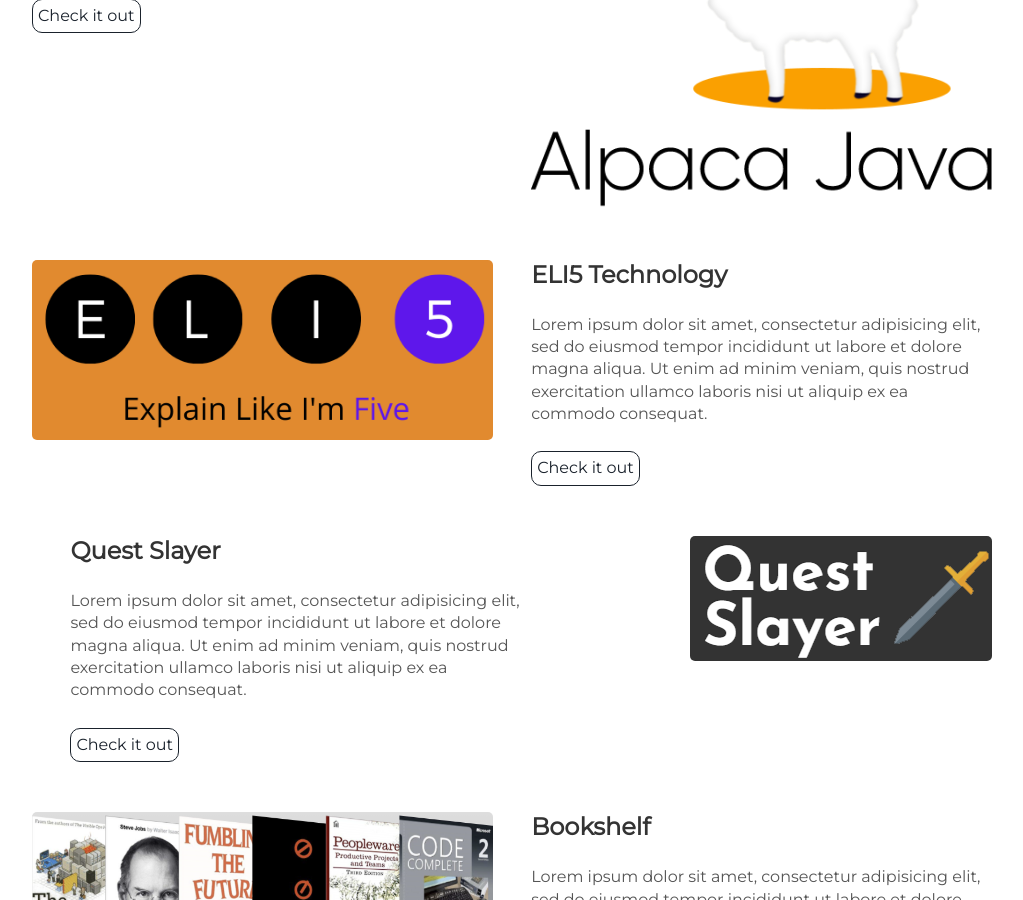
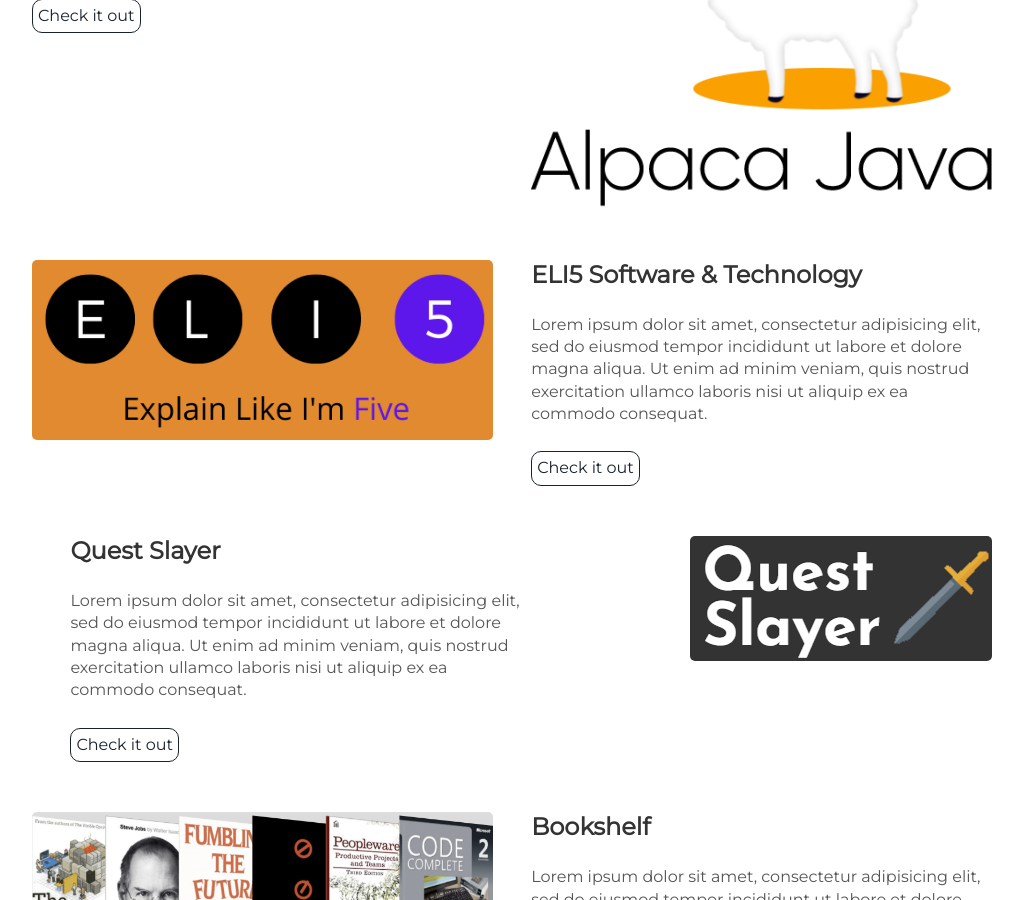
Before and after one commit to mainstringargs/mainstringargs.github.com, a Jekyll site: the page built from index.html, in a window 1280 px wide and 900 px high, scrolled down 1878 px. Shown: the whole window, without its empty margins (128-1151 px from the left). Built offline with Jekyll 4.4.1, drawn with Linux system fonts in a browser that asks for light colours.

Commit message:
Update projects.html

```diff
--- a/_includes/projects.html
+++ b/_includes/projects.html
@@ -3,7 +3,7 @@
 </div>
 <div class="user-projects">
   <div class="images-right">
-    <img alt="mountains" src="{{ "/assets/img/alpaca-java.png" | prepend: site.baseurl }}" />
+    <img alt="alpaca-java" src="{{ "/assets/img/alpaca-java.png" | prepend: site.baseurl }}" />
   </div>
   <div class="contents">
     <h3> Alpaca Java </h3>
@@ -13,17 +13,17 @@
 </div>
 <div class="user-projects">
   <div class="images-left">
-    <img alt="mountains" src="{{ "/assets/img/eli5.png" | prepend: site.baseurl }}" />
+    <img alt="eli5-software-technology" src="{{ "/assets/img/eli5.png" | prepend: site.baseurl }}" />
   </div>
   <div class="contents-right">
-    <h3> ELI5 Technology </h3>
+    <h3> ELI5 Software & Technology </h3>
     <p>Lorem ipsum dolor sit amet, consectetur adipisicing elit, sed do eiusmod tempor incididunt ut labore et dolore magna aliqua. Ut enim ad minim veniam, quis nostrud exercitation ullamco laboris nisi ut aliquip ex ea commodo consequat.</p>
     <a class="project-link" href="#">Check it out</a>
   </div>
 </div>
 <div class="user-projects">
   <div class="images-right">
-    <img alt="mountains" src="{{ "/assets/img/quest-slayer.png" | prepend: site.baseurl }}" />
+    <img alt="quest-slayer" src="{{ "/assets/img/quest-slayer.png" | prepend: site.baseurl }}" />
   </div>
   <div class="contents-right">
     <h3> Quest Slayer </h3>
@@ -33,7 +33,7 @@
 </div>
 <div class="user-projects">
   <div class="images-left">
-    <img alt="mountains" src="{{ "/assets/img/bookshelf.png" | prepend: site.baseurl }}" />
+    <img alt="bookshelf" src="{{ "/assets/img/bookshelf.png" | prepend: site.baseurl }}" />
   </div>
   <div class="contents-right">
     <h3> Bookshelf </h3>
```
